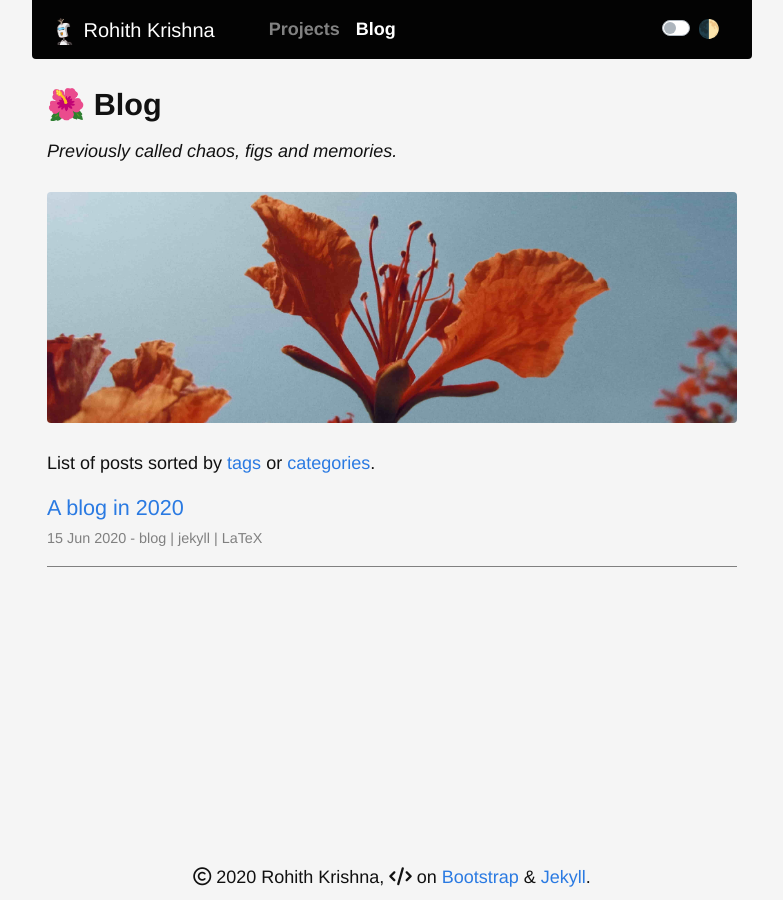
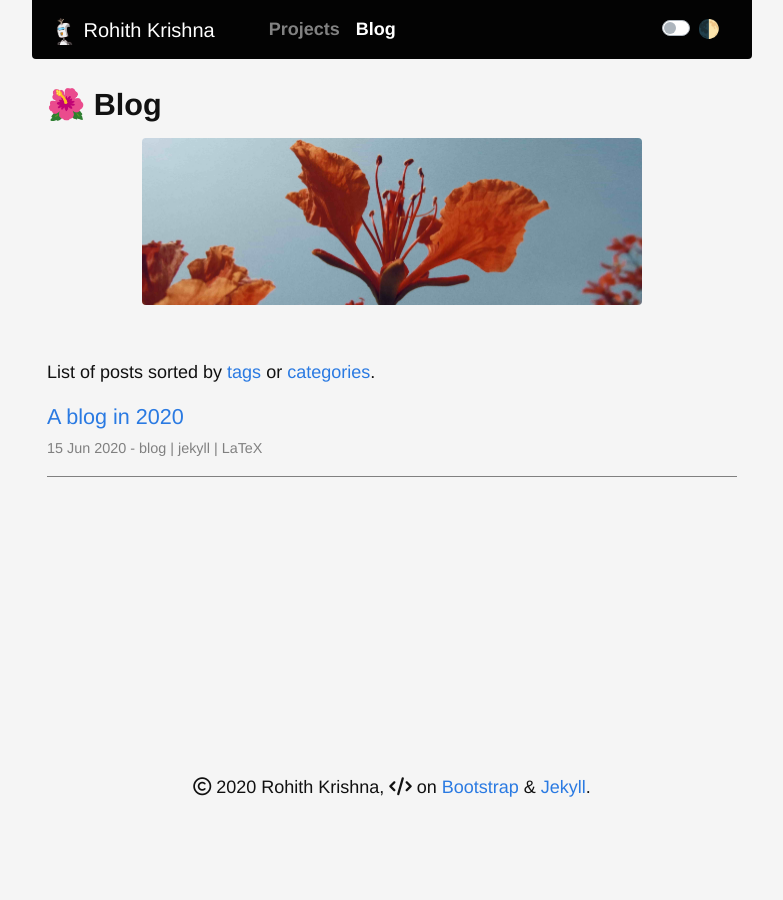
Before and after one commit to rohithmay/rohithmay.github.io, a Jekyll site: the page built from blog/index.html, in a window 1280 px wide. Shown: the whole page, without its empty margins (248-1031 px from the left). Built offline with Jekyll 4.4.1, drawn with Linux system fonts in a browser that asks for light colours; nearby versions of some CDN libraries; a style sheet for code colours, icons or effects is not loaded.

Commit message:
Update index.html

```diff
--- a/blog/index.html
+++ b/blog/index.html
@@ -12,12 +12,13 @@ permalink: /blog
 
 
               <h1 class="display-5">🌺 Blog</h1>
-              <em> Previously called chaos, figs and memories. </em> <br/><br/>
+              <!-- <em> Previously called chaos, figs and memories. </em> <br/><br/> -->
 
+                <div align="center">
               <img style="margin: 0px 0 0px 0;"
                    src="/images/img17-min.jpg"
                    class="rounded"
-                   width = "700"/>
+                   width = "500"/></div>
 
                    <br/> <br/>
 
```
